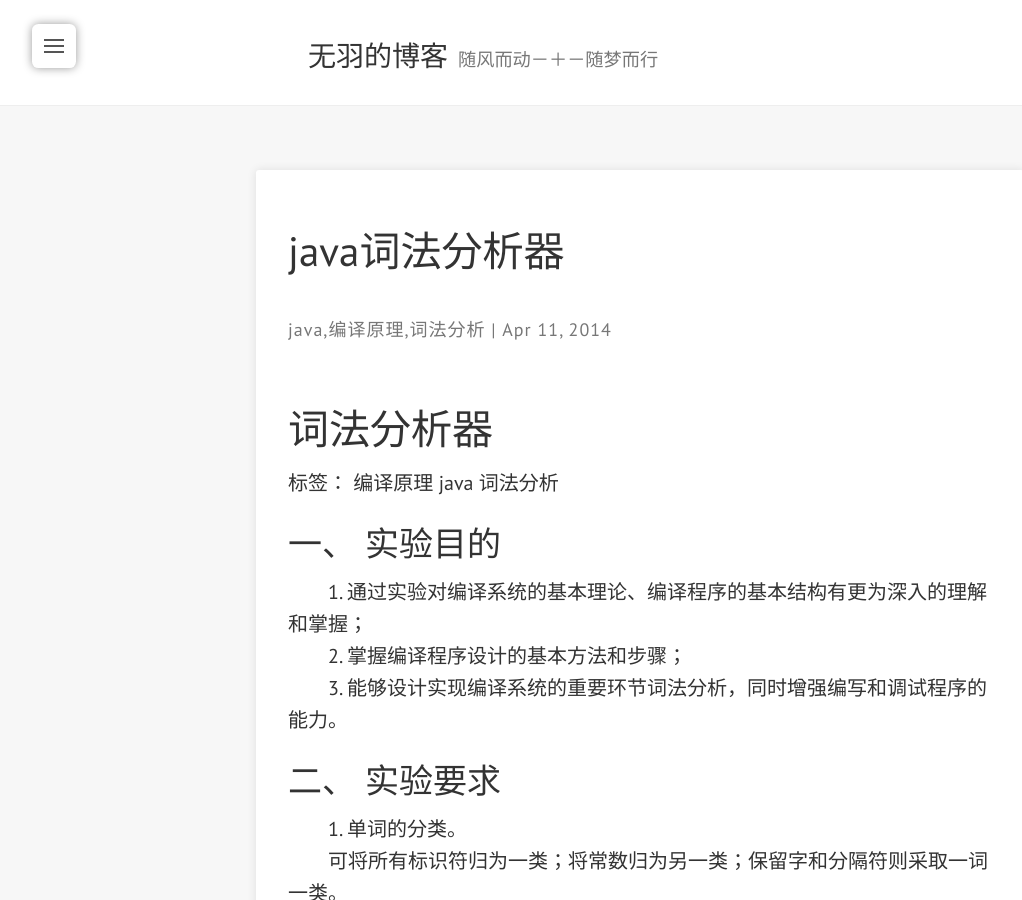
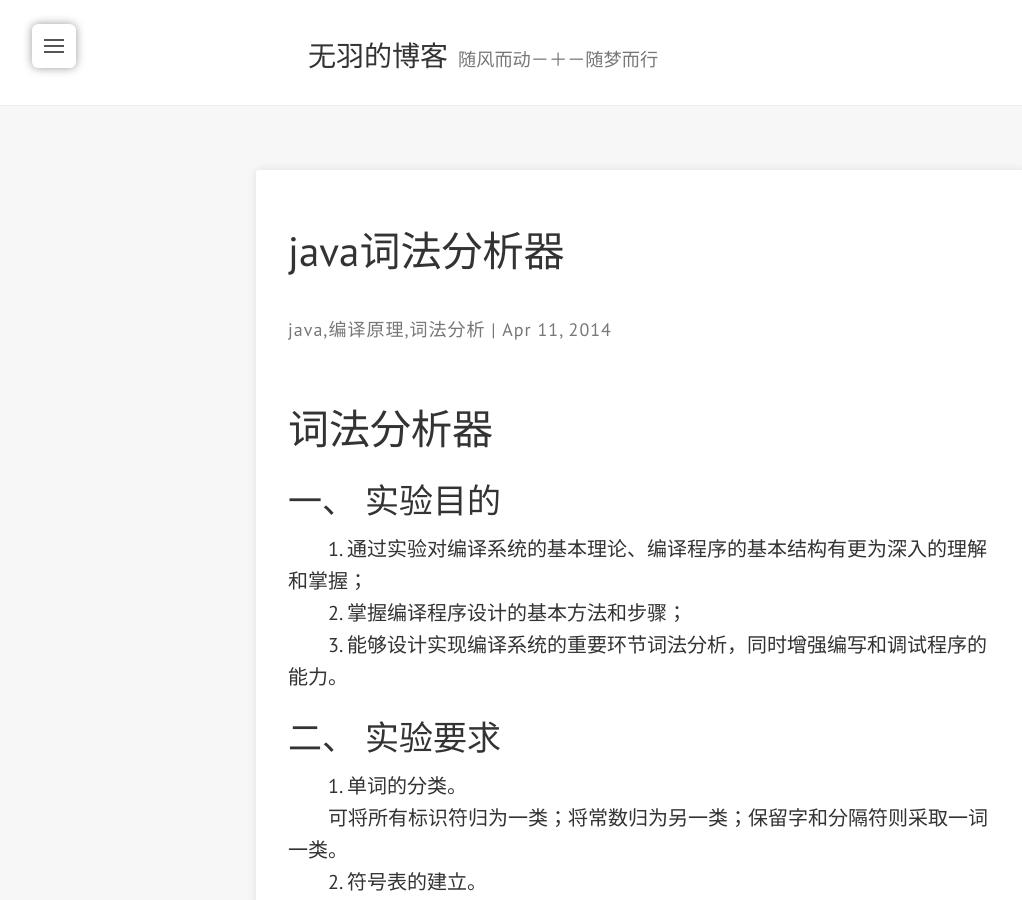
Before and after one commit to nonefly/nonefly.github.com, a Jekyll site: the page built from _posts/2015-4-11-词法分析器.md, in a window 1280 px wide and 900 px high. Shown: the whole window, without its empty margins (0-1022 px from the left). Built offline with Jekyll 4.4.1, drawn with Linux system fonts in a browser that asks for light colours; nearby versions of some CDN libraries.

Commit message:
Update 2015-4-11-词法分析器.md

```diff
--- a/_posts/2015-4-11-词法分析器.md
+++ b/_posts/2015-4-11-词法分析器.md
@@ -7,7 +7,7 @@ categories: java,编译原理,词法分析
 ---
 
 # 词法分析器
-标签： 编译原理  java  词法分析
+
 ## 一、 实验目的
 　　1. 通过实验对编译系统的基本理论、编译程序的基本结构有更为深入的理解和掌握；
 　　2. 掌握编译程序设计的基本方法和步骤；
```
